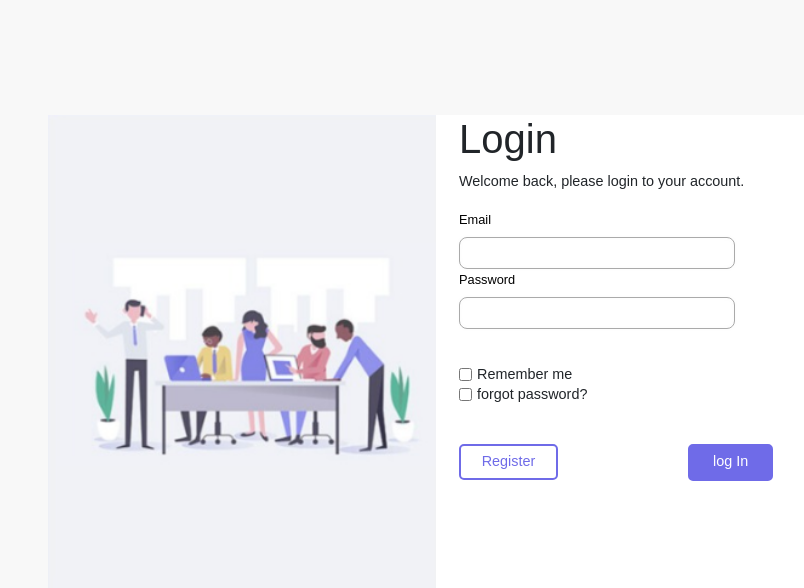
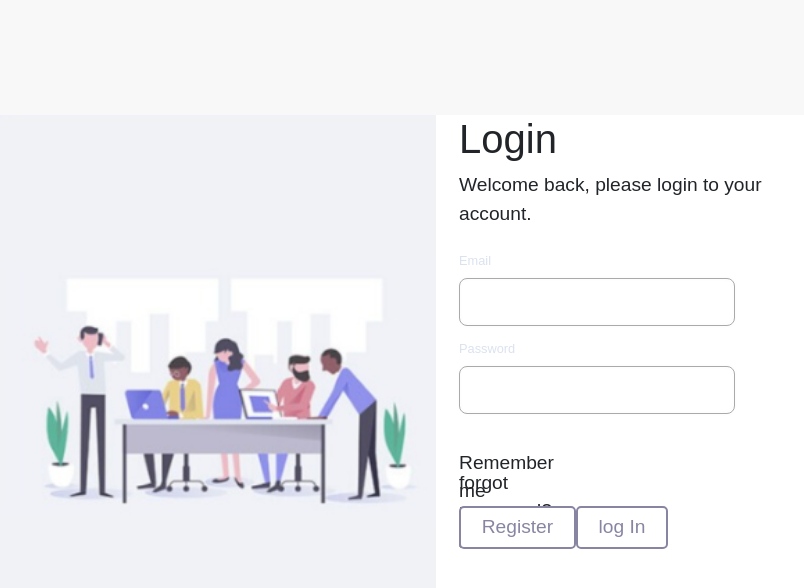
Before and after one commit to Mohammad-Alismael/cs476-project-frontend1.0.0, a React (Create React App) app: page /login in a window 1280 px wide. Shown: the top 588 px of the page, without its empty margins (140-944 px from the left). Built offline with nearby package versions, Linux system fonts and the light colour scheme.

Commit message:
Update LoginPage.css

```diff
--- a/src/Pages/css/LoginPage.css
+++ b/src/Pages/css/LoginPage.css
@@ -4,21 +4,25 @@ body {
   margin-right: 10% !important;
   margin-top: 5% !important;
   font-family: 'IBM Plex Sans', sans-serif !important;
-  font-size: 0.9rem !important;
+  font-size: 1.2rem !important;
 }
 
 img {
   float: right;
 }
 
-.row {
-  height: 10px;
-}
-
 .middle-img {
   height: 100%;
 }
-
+.create-right{
+  padding-left: 2% !important;
+  background-color: white;
+  text-align: left;
+  padding-bottom: 2%;
+}
+.create-left{
+    padding-right: 0 !important;
+}
 .left {
   padding-right: 0 !important;
 }
@@ -42,7 +46,8 @@ img {
 
 .form-input {
   border-radius: 8px;
-  height: 2rem;
+  margin-bottom: 2%;
+  height: 3rem;
   width: 80%;
   border-color: #8785a2;
   border: 1px solid #aaa;
@@ -63,61 +68,55 @@ img {
 
 .password {
   font-size: 0.8rem;
-  color: black;
+  color: #dbe2ef;
 }
 
 .email {
   font-size: 0.8rem;
-  color: black;
+  color: #dbe2ef;
 }
 
 .checkbox-form {
-
   width: 20px;
   height: 20px;
 }
-.checkbox-form span{
-  position: absolute;
-  display: block;
-  margin-left: 18px;
-  width: 200px;
 
-}
 .user-info {
   padding-right: 1px;
+}
+.confirm-password{
+  margin-bottom: 5%;
 }
 
 /* Button Section */
 .login-button {
-  position: absolute;
+  margin-top: 5%;
   padding: 1.5% 6% 1.5% 6%;
   border-radius: 5px;
-  margin-left: 130px;
-  margin-top: 40px;
-  color: white;
-  background-color: rgb(111, 107, 232);
-  border-style: solid;
-  border-color: rgb(111, 107, 232);
-}
-
-.register-button {
-  margin: 30% 0 5% 0;
-  position: absolute;
-  border-radius: 4px;
-  margin-top: 40px;
-  padding: 10px 30px;
   color: #8785a2;
   border-color: #8785a2;
   border-style: solid;
   background-color: white;
 }
 
+.register-button {
+  position: absolute;
+  right: 31%;
+  margin-top: 1.1%;
+  color: white;
+  border-style: solid;
+  border-color: rgb(111, 107, 232);
+  background-color: rgb(111, 107, 232);
+  padding: 0.4% 1.5% 0.4% 1.5%;
+  border-radius: 5px;
+}
+
 .register {
-  margin-top: 40px;
+  margin-top: 5%;
   padding: 1.5% 6% 1.5% 6%;
   border-radius: 5px;
-  color: rgb(111, 107, 232);
-  border-color: rgb(111, 107, 232);
+  color: #8785a2;
+  border-color: #8785a2;
   border-style: solid;
   background-color: white;
 }
```
